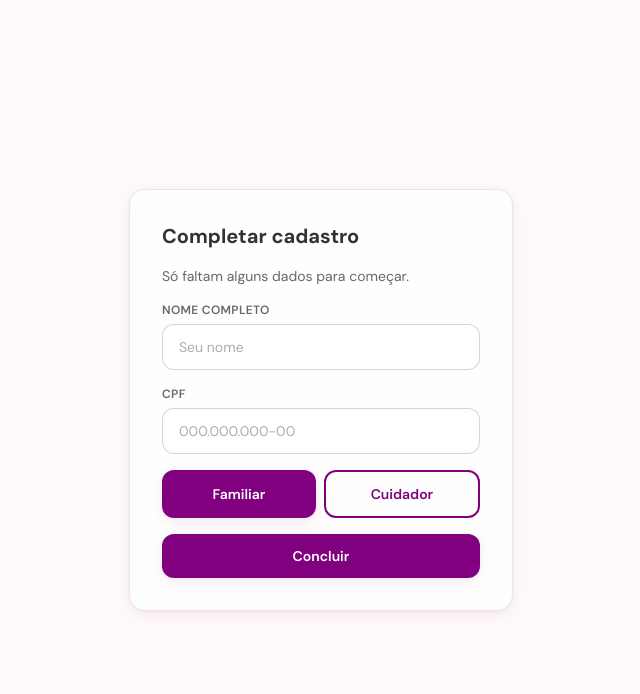
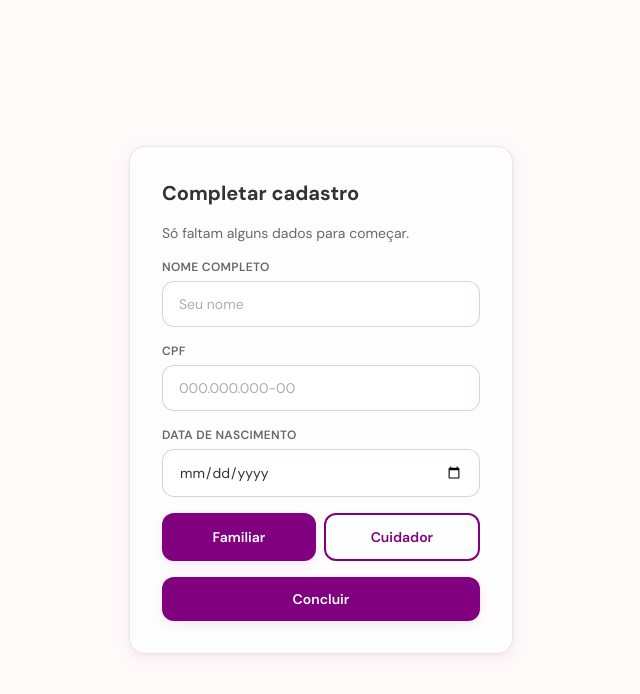
Before and after one commit to DEV-CiceroJose/VIRLA-Startup, a React (Vite) app in the folder frontend/: page /completar-cadastro in a window 1280 px wide. Shown: the top 694 px of the page, without its empty margins (319-959 px from the left). Built offline with nearby package versions, Linux system fonts and the light colour scheme; no server answers; sample sign-in values are in the browser's storage.

Commit message:
feat(cadastro): data de nascimento no completar cadastro (Google) [BUG-02]

```diff
--- a/frontend/src/pages/CompletarCadastro/index.jsx
+++ b/frontend/src/pages/CompletarCadastro/index.jsx
@@ -13,12 +13,13 @@ export default function CompletarCadastroPage() {
   const [loading, setLoading] = useState(false)
   const nome = useRef()
   const cpf = useRef()
+  const birthDate = useRef()
 
   async function handleSubmit(e) {
     e.preventDefault()
     if (loading) return
-    if (!nome.current.value.trim() || !cpf.current.value.trim()) {
-      toast.warning('Preencha nome e CPF.')
+    if (!nome.current.value.trim() || !cpf.current.value.trim() || !birthDate.current.value) {
+      toast.warning('Preencha nome, CPF e data de nascimento.')
       return
     }
     setLoading(true)
@@ -27,6 +28,7 @@ export default function CompletarCadastroPage() {
         name: nome.current.value.trim(),
         cpf: cpf.current.value.trim(),
         role,
+        birthDate: birthDate.current.value,
       })
       await getIdToken(true) // recarrega o token para trazer o custom claim de role
       await refreshProfile()
@@ -50,6 +52,7 @@ export default function CompletarCadastroPage() {
 
           <Field ref={nome} label="Nome completo" name="name" placeholder="Seu nome" />
           <Field ref={cpf} label="CPF" name="cpf" placeholder="000.000.000-00" />
+          <Field ref={birthDate} label="Data de nascimento" type="date" name="birthDate" max={new Date().toISOString().split('T')[0]} />
 
           <div className="flex gap-2">
             <Button type="button" fullWidth variant={role === 'FAMILIAR' ? 'primary' : 'secondary'} onClick={() => setRole('FAMILIAR')}>Familiar</Button>
```
